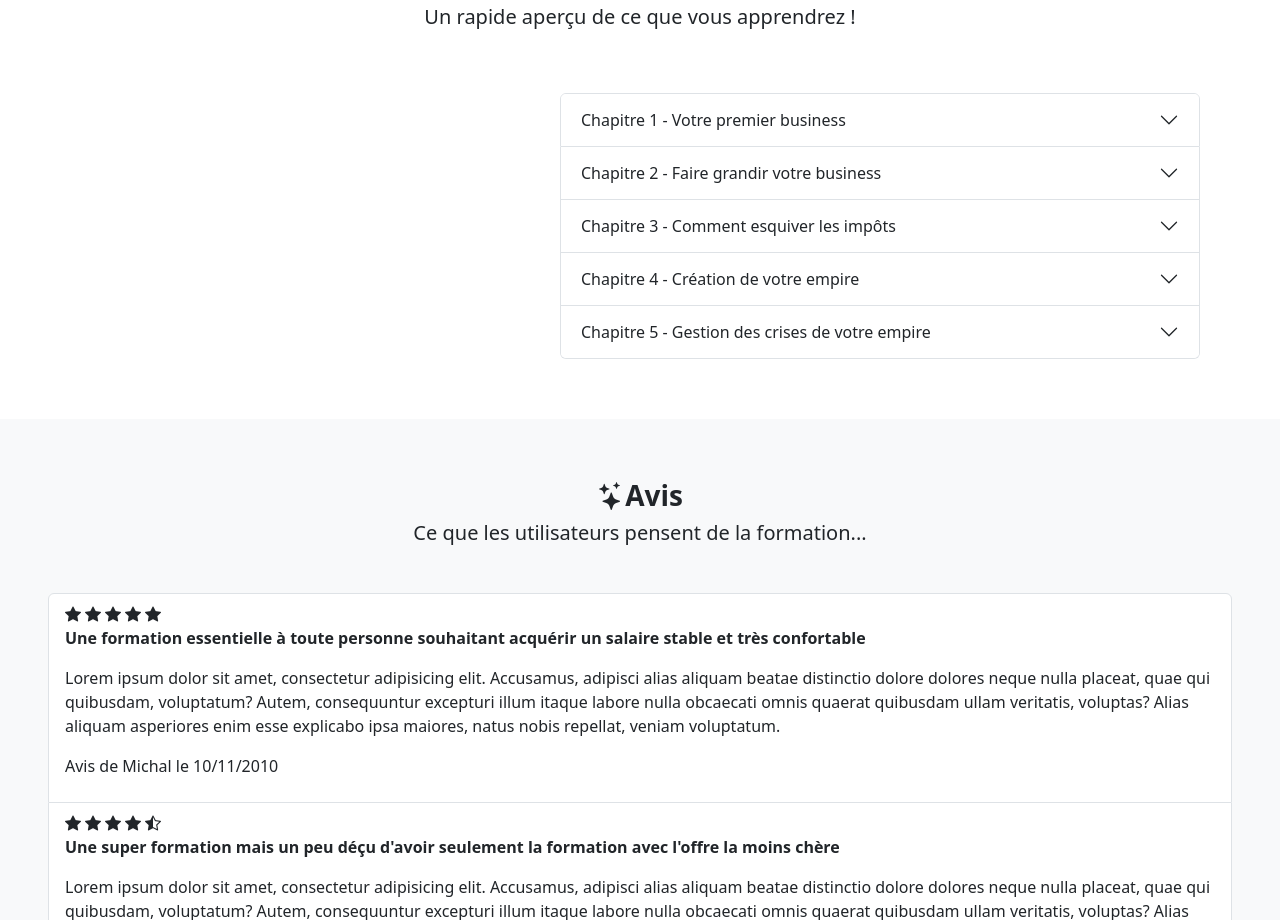
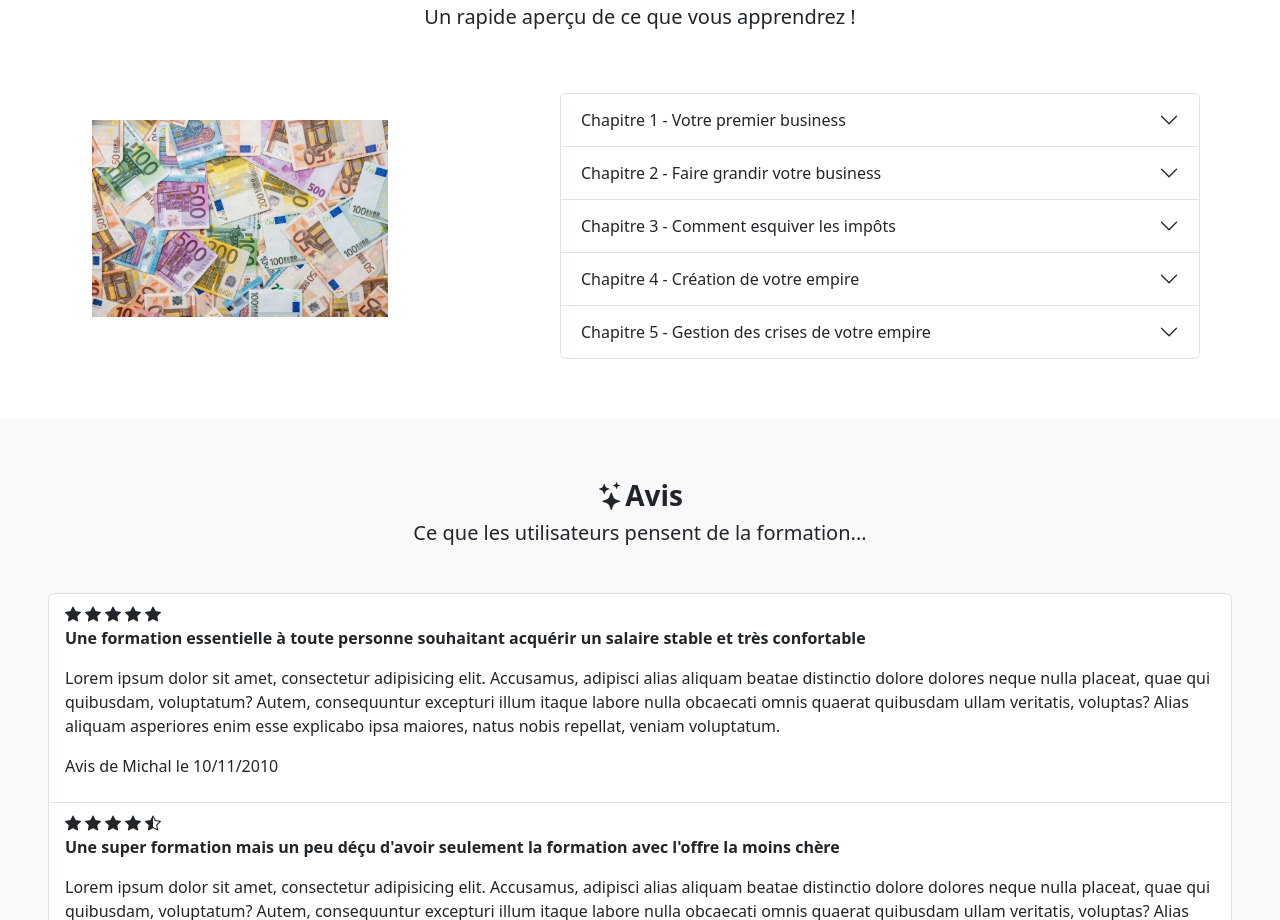
Before and after one commit to AntoineNeret/formation-pour-devenir-riche, a plain HTML site: page index.html in a window 1280 px wide. Shown: the part 1468-2388 px from the top of the page. Drawn offline with nearby package versions, Linux system fonts and the light colour scheme; the site is published under a folder, as on GitHub Pages, so addresses that start at the root find nothing.

Commit message:
commit chemins relatifs

```diff
--- a/index.html
+++ b/index.html
@@ -108,7 +108,7 @@
         <div class="container-fluid">
             <div class="row flex-lg-row flex-column">
 
-                <img class="col w-25 my-auto col-lg-6 mx-auto" src="/assets/images/presentation_formation.jpeg" alt="">
+                <img class="col w-25 my-auto col-lg-6 mx-auto" src="assets/images/presentation_formation.jpeg" alt="">
 
                 <div class="accordion w-50 col-12 p-0 m-0 mx-auto mt-3" id="accordionExample">
                     <div class="accordion-item">
```
